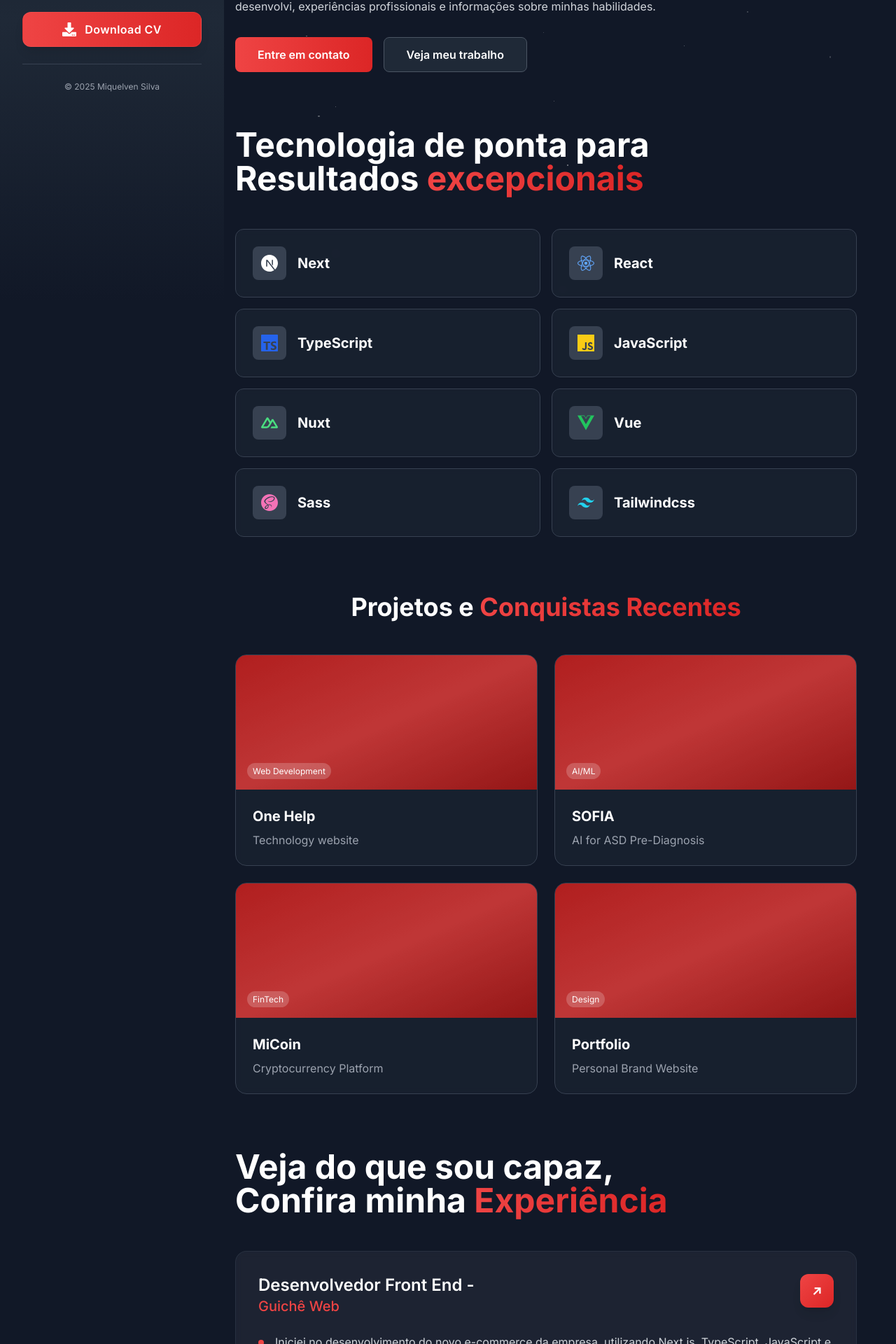
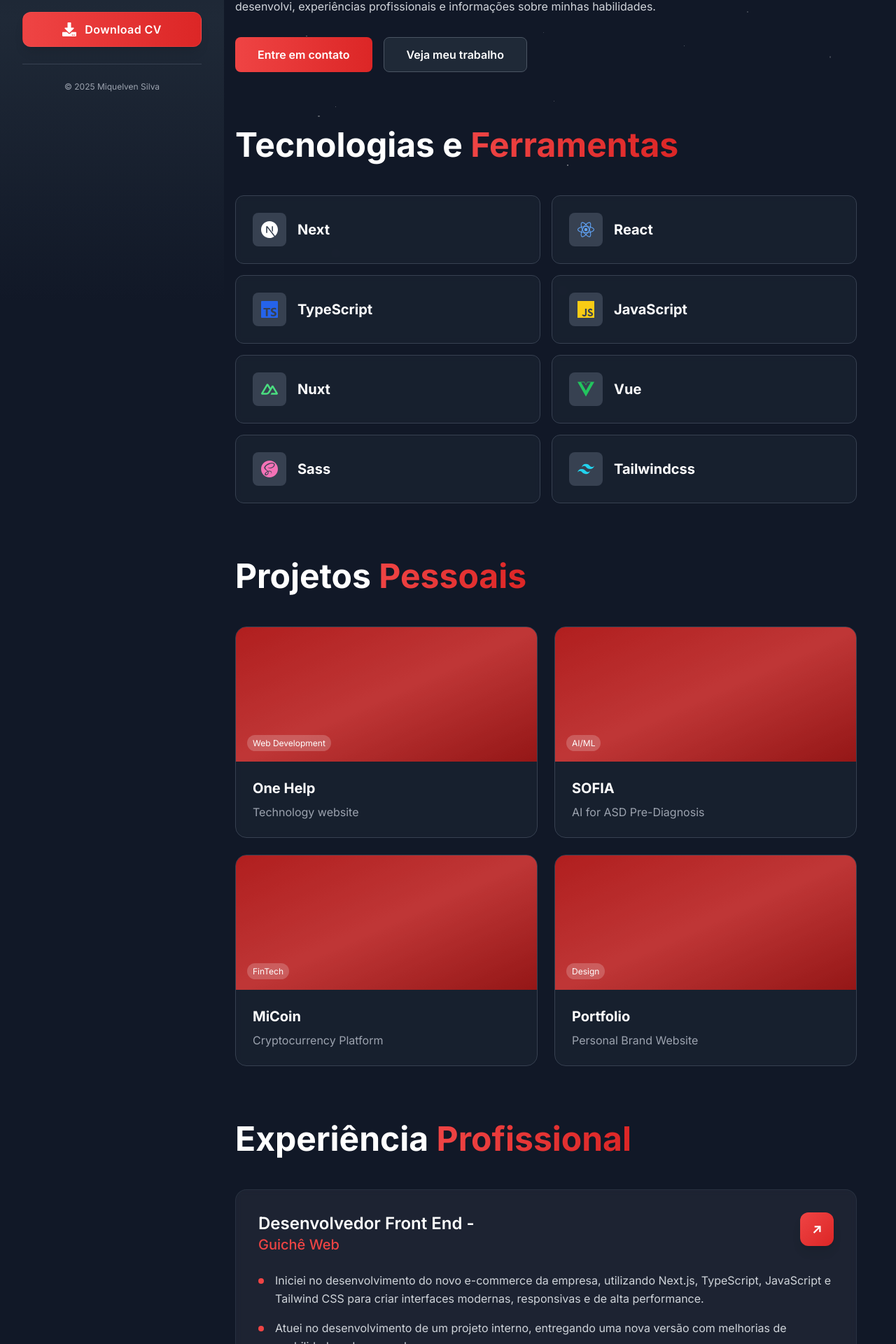
Before and after one commit to miquelven/Portifolio, a React (Vite) app: page / in a window 1280 px wide. Shown: the part 371-2291 px from the top of the page at 70% size. Built offline with nearby package versions, Linux system fonts and the light colour scheme.

Commit message:
refactor: alteracao no titulo das sections

```diff
--- a/src/components/Experience/index.jsx
+++ b/src/components/Experience/index.jsx
@@ -18,10 +18,9 @@
   return (
     <div>
       <h2 className="text-5xl max-sm:text-2xl max-sm:text-center font-bold text-white mb-4">
-        Veja do que sou capaz, <br />
-        Confira minha{" "}
+        Experiência{" "}
         <span className="text-transparent bg-clip-text bg-gradient-to-r from-red-500 to-red-600">
-          Experiência
+          Profissional
         </span>
       </h2>
 
--- a/src/components/RecentProjects/index.jsx
+++ b/src/components/RecentProjects/index.jsx
@@ -32,10 +32,10 @@
 
   return (
     <div>
-      <h2 className="text-2xl md:text-3xl lg:text-4xl font-bold text-white mb-8 md:mb-12 text-center">
-        Projetos e{" "}
+      <h2 className="text-2xl max-sm:text-center md:text-4xl lg:text-5xl font-bold text-white mb-8 md:mb-12">
+        Projetos{" "}
         <span className="text-transparent bg-clip-text bg-gradient-to-r from-red-500 to-red-600">
-          Conquistas Recentes
+          Pessoais
         </span>
       </h2>
 
--- a/src/components/TechStack/index.jsx
+++ b/src/components/TechStack/index.jsx
@@ -24,10 +24,9 @@
   return (
     <div>
       <h2 className="text-2xl max-sm:text-center md:text-4xl lg:text-5xl font-bold text-white mb-4">
-        Tecnologia de ponta para <br />
-        Resultados{" "}
+        Tecnologias e{" "}
         <span className="text-transparent bg-clip-text bg-gradient-to-r from-red-500 to-red-600">
-          excepcionais
+          Ferramentas
         </span>
       </h2>
 
```
